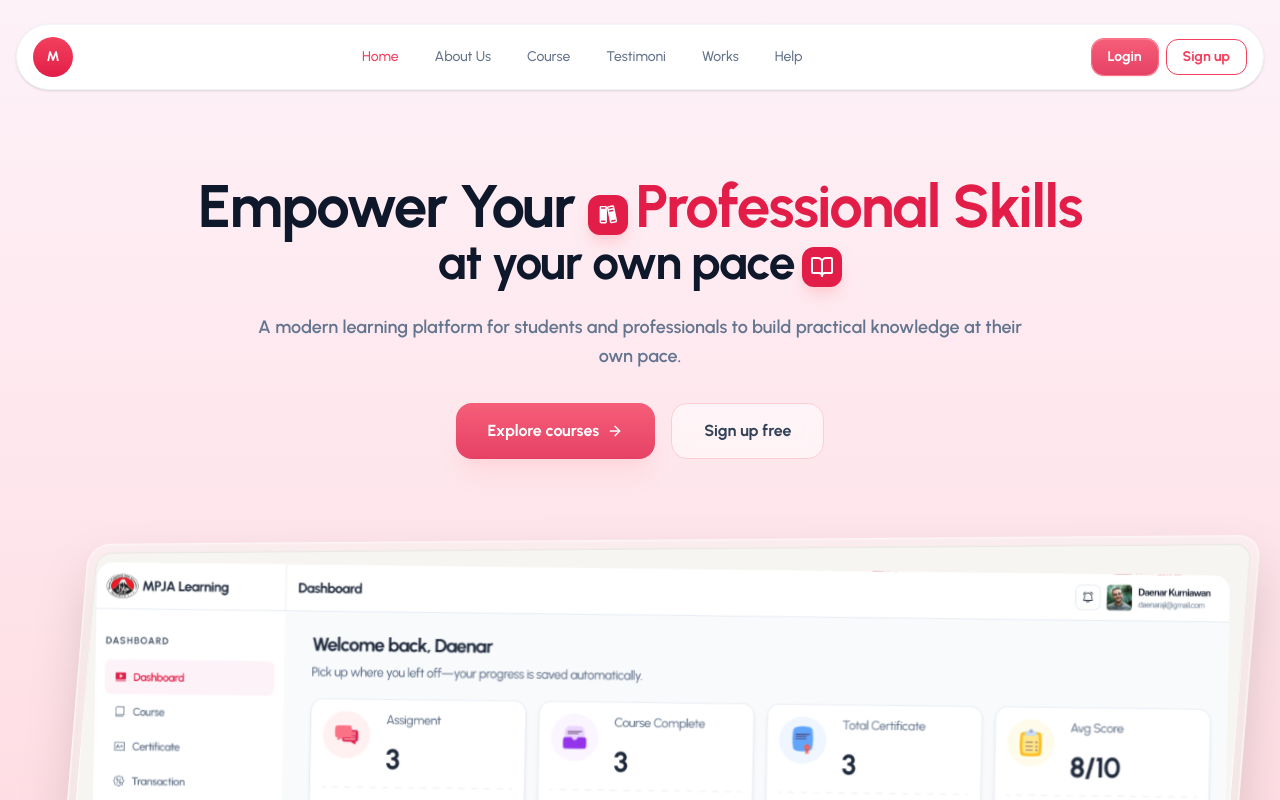
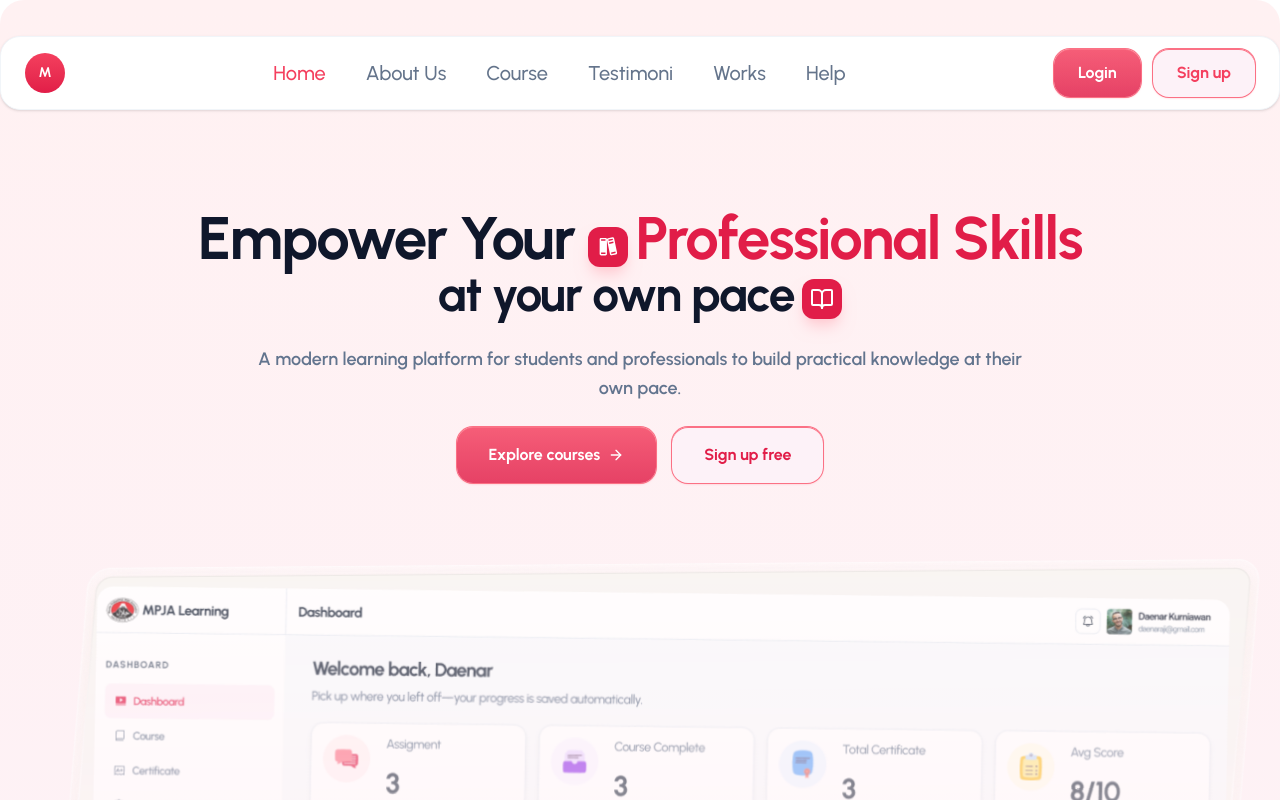
Before and after one commit to alfieqashwa/mpja, a Next.js app: page / in a window 1280 px wide. Shown: the top 800 px of the page. Built offline with nearby package versions, Linux system fonts and the light colour scheme.

Commit message:
style(WIP): updated hero && dashboard preview

```diff
--- a/app/(home)/Hero.tsx
+++ b/app/(home)/Hero.tsx
@@ -1,13 +1,15 @@
+"use client";
+
 import { BooksIcon } from "@/components/icons/books";
 import { Button } from "@/components/ui/button";
-import { ArrowRight, BookOpenIcon } from "lucide-react";
+import { ArrowRightIcon, BookOpenIcon } from "lucide-react";
 import Image from "next/image";
 
 export function Hero() {
   return (
-    <section className="relative overflow-hidden bg-linear-to-b from-pink-50 to-pink-100 rounded-b-3xl">
+    <section className="relative overflow-hidden from-[#FFF1F2] to-pink-50 rounded-3xl bg-linear-to-b">
       <div className="container relative mx-auto px-4 pt-24 pb-16 md:pt-32 md:pb-24">
-        <div className="flex flex-col items-center mt-12">
+        <div className="flex flex-col items-center mt-20">
           <h1 className="text-4xl font-bold tracking-tight text-slate-900 sm:text-6xl">
             Empower Your{" "}
             <span className="space-x-2">
@@ -24,45 +26,59 @@ export function Hero() {
             </span>
           </h1>
 
-          <p className="mt-6 text-lg text-slate-500 text-center leading-relaxed font-semibold">
+          <p className="py-6 text-lg text-slate-500 text-center leading-relaxed font-semibold">
             A modern learning platform for students and professionals to build
             practical knowledge at their
             <br />
             <span> own pace.</span>
           </p>
 
-          <div className="mt-8 flex flex-wrap items-center gap-4">
+          <div className="flex flex-wrap items-center gap-4">
+            <Button size="xl">
+              Explore courses{" "}
+              <ArrowRightIcon className="hover:cursor-pointer" />
+            </Button>
+
             <Button
+              variant="secondary"
               size="xl"
-              className="gap-2 shadow-xl shadow-rose-200/50 transition-all hover:scale-105 active:scale-95"
-            >
-              Explore courses <ArrowRight className="size-4" />
-            </Button>
-            <Button
-              variant="outline"
-              size="xl"
-              className="border-rose-200 text-slate-700 hover:bg-white hover:text-rose-600 hover:border-rose-300 transition-all hover:scale-105 active:scale-95 bg-white/50 backdrop-blur-sm"
+              className="hover:cursor-pointer"
             >
               Sign up free
             </Button>
           </div>
         </div>
 
+        {/* Starts Dashboard Preview Image */}
         <div className="relative hidden lg:block perspective-1000">
-          <div className="relative w-full aspect-4/3 transform rotate-y-[-5deg] rotate-x-[5deg] -top-50 transition-transform duration-500 ease-out">
+          <div className="relative w-full aspect-4/3 transform rotate-y-[-5deg] rotate-x-[5deg] -top-50">
             <Image
-              src="/images/Frame.svg"
+              src="/images/dashboard-preview.png"
               alt="Dashboard Preview"
               fill
-              className="object-contain drop-shadow-2xl"
               priority
+              className="object-contain drop-shadow-3xl mask-fade-half"
+              // className="object-contain z-10"
             />
+            {/* <Image
+              src="/images/white-cloud-left.png"
+              alt="White Cloud Left"
+              width={420}
+              height={280}
+              priority
+              className="pointer-events-none absolute top-1/2 -translate-y-1/2 left-0 z-20"
+            />
+            <Image
+              src="/images/white-cloud-right.png"
+              alt="White Cloud Right"
+              width={420}
+              height={280}
+              priority
+              className="pointer-events-none absolute top-1/2 -translate-y-1/2 -right-30 z-20"
+            /> */}
           </div>
-
-          {/* Decorative elements behind dashboard */}
-          <div className="absolute -z-10 top-10 -right-10 size-40 bg-rose-300/20 rounded-full blur-3xl" />
-          <div className="absolute -z-10 -bottom-10 -left-10 size-40 bg-blue-300/20 rounded-full blur-3xl" />
         </div>
+        {/* Ends Dashboard Preview Image */}
       </div>
     </section>
   );
--- a/app/(home)/navbar.tsx
+++ b/app/(home)/navbar.tsx
@@ -19,10 +19,10 @@ export function Navbar() {
   const [isOpen, setIsOpen] = useState(false);
 
   return (
-    <header className="absolute top-0 left-0 right-0 z-50 pt-6 px-4">
+    <header className="absolute top-9 left-0 right-0 z-50">
       <div className="container mx-auto">
         {/* Floating Pill Navbar */}
-        <nav className="flex items-center justify-between gap-4 rounded-full bg-white px-4 py-3 shadow-sm border border-slate-100">
+        <nav className="flex items-center justify-between gap-4 rounded-2xl bg-white px-6 py-3 shadow-sm border border-slate-100">
           {/* Logo */}
           <Link href="/" className="flex items-center gap-2 shrink-0">
             <div className="size-10 rounded-full bg-linear-to-b from-rose-500 to-rose-600 flex items-center justify-center text-white font-bold text-sm">
@@ -31,13 +31,13 @@ export function Navbar() {
           </Link>
 
           {/* Desktop Navigation Links */}
-          <div className="hidden lg:flex items-center gap-1">
+          <div className="hidden lg:flex items-center gap-2">
             {navLinks.map((link) => (
               <Link
                 key={link.name}
                 href={link.href}
                 className={cn(
-                  "px-4 py-2 text-sm font-medium transition-colors rounded-full",
+                  "px-4 py-2 text-xl font-medium transition-colors rounded-full",
                   link.active
                     ? "text-rose-500"
                     : "text-[#64748B] hover:text-slate-900",
@@ -49,11 +49,11 @@ export function Navbar() {
           </div>
 
           {/* Desktop Action Buttons */}
-          <div className="hidden lg:flex items-center gap-2 shrink-0">
-            <Button size="sm">Login</Button>
+          <div className="hidden lg:flex items-center gap-3 shrink-0">
+            <Button size="lg">Login</Button>
             <Button
-              variant="outline"
-              size="sm"
+              variant="secondary"
+              size="lg"
               className="border-rose-500 text-rose-500 hover:bg-rose-50"
             >
               Sign up
--- a/app/(home)/page.tsx
+++ b/app/(home)/page.tsx
@@ -1,3 +1,5 @@
+"use client";
+
 import { AboutUs } from "./about-us";
 import { Cta } from "./cta";
 import { FeatureCourses } from "./feature-courses";
--- a/app/designs/buttons-design.tsx
+++ b/app/designs/buttons-design.tsx
@@ -3,24 +3,9 @@ import { Button } from "@/components/ui/button";
 
 export function ButtonsDesign() {
   return (
-    <div>
+    <div className="thom">
       <h1 className="text-2xl">Buttons Design</h1>
       <div className="grid gap-8 columns-4 mt-8">
-        <section className="space-x-8">
-          <h2>Disabled XL</h2>
-          <Button disabled variant={"default"} size={"xl"}>
-            <ArrowLeftIcon /> Button <ArrowRightIcon />
-          </Button>
-          <Button disabled variant={"secondary"} size={"xl"}>
-            <ArrowLeftIcon /> Button <ArrowRightIcon />
-          </Button>
-          <Button disabled variant={"outline"} size={"xl"}>
-            <ArrowLeftIcon /> Button <ArrowRightIcon />
-          </Button>
-          <Button disabled variant={"ghost"} size={"xl"}>
-            <ArrowLeftIcon /> Button <ArrowRightIcon />
-          </Button>
-        </section>
         <section className="space-x-8">
           <h2>XL</h2>
           <Button
@@ -164,6 +149,21 @@ export function ButtonsDesign() {
             <ArrowLeftIcon /> Button <ArrowRightIcon />
           </Button>
         </section>
+        <section className="space-x-8">
+          <h2>Disabled XL</h2>
+          <Button disabled variant={"default"} size={"xl"}>
+            <ArrowLeftIcon /> Button <ArrowRightIcon />
+          </Button>
+          <Button disabled variant={"secondary"} size={"xl"}>
+            <ArrowLeftIcon /> Button <ArrowRightIcon />
+          </Button>
+          <Button disabled variant={"outline"} size={"xl"}>
+            <ArrowLeftIcon /> Button <ArrowRightIcon />
+          </Button>
+          <Button disabled variant={"ghost"} size={"xl"}>
+            <ArrowLeftIcon /> Button <ArrowRightIcon />
+          </Button>
+        </section>
       </div>
     </div>
   );
--- a/app/globals.css
+++ b/app/globals.css
@@ -133,3 +133,23 @@
     @apply bg-background text-foreground;
   }
 }
+
+@utility thom {
+  @apply z-50 outline-1 outline-rose-600;
+}
+
+@utility kurt {
+  @apply z-50 outline-1 outline-sky-600;
+}
+
+/* Dashboard preview */
+.mask-fade-half {
+  -webkit-mask-image: linear-gradient(
+    to bottom,
+    black 0%,
+    black 15%,
+    transparent 100%
+  );
+
+  mask-image: linear-gradient(to bottom, black 0%, black 15%, transparent 100%);
+}
--- a/app/layout.tsx
+++ b/app/layout.tsx
@@ -20,9 +20,7 @@ export default function RootLayout({
 }>) {
   return (
     <html lang="en">
-      <body
-        className={`${urbanist.variable} font-sans antialiased`}
-      >
+      <body className={`${urbanist.variable} font-sans antialiased`}>
         {children}
       </body>
     </html>
--- a/components/ui/button.tsx
+++ b/components/ui/button.tsx
@@ -15,8 +15,7 @@ const buttonVariants = cva(
           "text-white bg-[linear-gradient(180deg,rgba(255,255,255,0.16)_0%,rgba(255,255,255,0.16)_100%),linear-gradient(180deg,#F43F5E_0%,#E11D48_100%)] shadow-[0px_1px_3px_-1px_#FB7185,0px_0px_0px_1px_#FB7185,inset_0px_1px_0px_#FB7185] hover:bg-[linear-gradient(180deg,rgba(255,255,255,0.16)_0%,rgba(255,255,255,0.16)_100%),linear-gradient(180deg,#FECDD3_0%,#E11D48_100%)]",
         secondary:
           "bg-[#FDF2F8] text-rose-600 shadow-[0px_1px_3px_-1px_#FB7185,0px_0px_0px_1px_#FB7185,inset_0px_1px_0px_#FB7185]",
-        outline:
-          "bg-transparent text-rose-600 border border-[#E11D48] shadow-none",
+        outline: "bg-white text-rose-600 border border-[#E11D48] shadow-none",
         ghost:
           "bg-transparent text-rose-600 p-0 h-auto shadow-none hover:bg-[#FDF2F8]",
         link: "text-rose-500 underline-offset-4 hover:underline",
```
